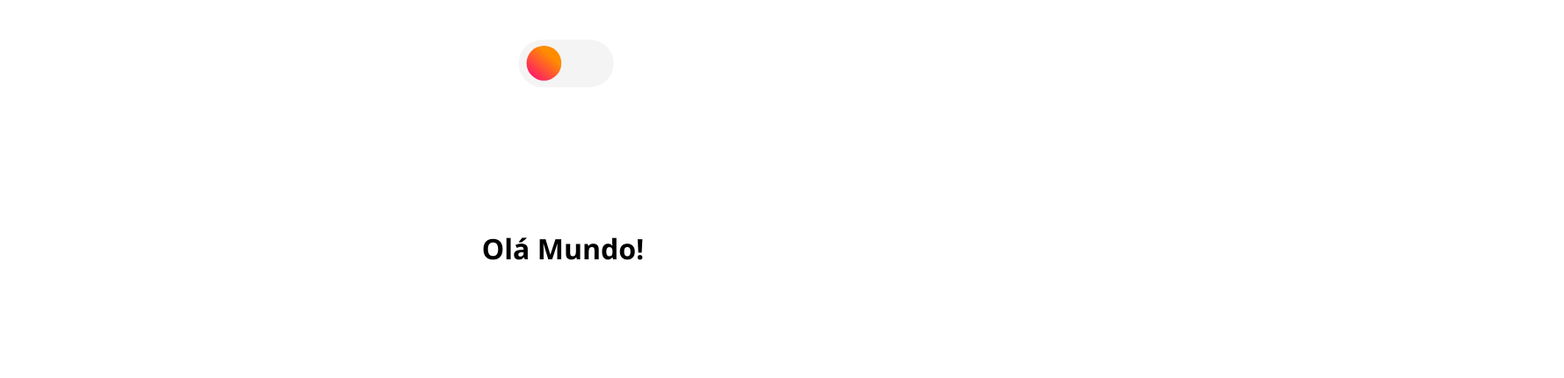
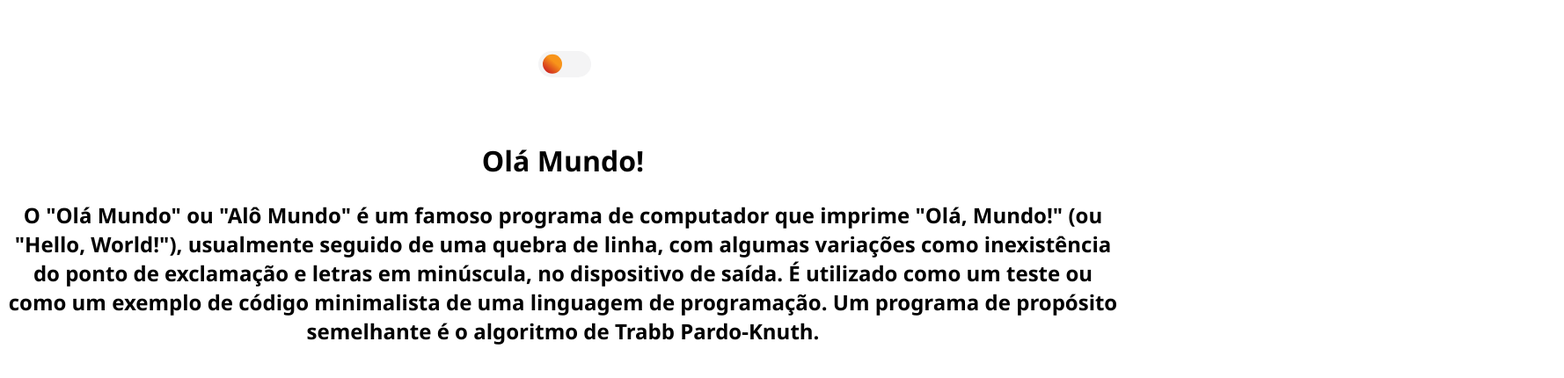
Before and after one commit to JonnatanFarias/CssApps, a plain HTML site: page index2.html in a window 1280 px wide. Shown: the whole page at 88% size, 1778 px wide, since content can reach past the window. Drawn offline with Linux system fonts and the light colour scheme.

Commit message:
toggle button dark mode

```diff
--- a/css/style2.css
+++ b/css/style2.css
@@ -6,11 +6,10 @@
     position: relative;
     display: flex;
     justify-content: center;
-    transform: scale(1.8);
 
 }
 h1{
-    top: 200px;
+    top: 100px;
     font-weight: bold;
     font-family: 'Segoe UI', Tahoma, Geneva, Verdana, sans-serif ;
     position: relative;
@@ -19,6 +18,16 @@ h1{
 
 
 
+}
+p{
+    text-align: center;
+    font-size: x-large;
+    top: 100px;
+    font-weight: bold;
+    font-family: 'Segoe UI', Tahoma, Geneva, Verdana, sans-serif ;
+    position: relative;
+    display: flex;
+    justify-content: center;
 }
 /* From uiverse.io by @satyamchaudharydev */
 /* The switch - the box around the slider */
@@ -65,7 +74,7 @@ h1{
     left: var(--slider-offset,0.3em);
     top: 50%;
     transform: translateY(-50%);
-    background: linear-gradient(40deg,#ff0080,#ff8c00 70%);
+    background: linear-gradient(40deg,#c00221,#f8941a 60%);
     ;
    transition: .4s;
   }
@@ -78,7 +87,7 @@ h1{
     left: calc(100% - (var(--size-of-icon,1.4em) + var(--slider-offset,0.3em)));
     background: #303136;
     /* change the value of second inset in box-shadow to change the angle and direction of the moon  */
-    box-shadow: inset -3px -2px 5px -2px #8983f7, inset -10px -4px 0 0 #a3dafb;
+    box-shadow: inset -3px -2px 5px -2px #3e34ff, inset -10px -4px 0 0 #1d6897;
   }
   .dark-mode {
     transition: ease-in-out 0.2s;
--- a/index2.html
+++ b/index2.html
@@ -1,5 +1,6 @@
 <!DOCTYPE html>
 <html lang="pt-br">
+
 <head>
     <meta charset="UTF-8">
     <meta http-equiv="X-UA-Compatible" content="IE=edge">
@@ -8,10 +9,11 @@
     <script type="text/javascript" src="./js/script.js"></script>
     <title>Button effect</title>
 </head>
+
 <body>
 
     <div class="container">
-        <label class="switch" >
+        <label class="switch">
             <input type="checkbox" onclick="myFunction()">
             <span class="slider"></span>
         </label>
@@ -19,7 +21,13 @@
     </div>
     <div>
         <h1>Olá Mundo!</h1>
+        <p>O "Olá Mundo" ou "Alô Mundo" é um famoso programa de computador que imprime "Olá, Mundo!" (ou "Hello,
+            World!"), usualmente seguido de uma quebra de linha, com algumas variações como inexistência do ponto de
+            exclamação e letras em minúscula, no dispositivo de saída. É utilizado como um teste ou como um exemplo de
+            código minimalista de uma linguagem de programação. Um programa de propósito semelhante é o algoritmo de
+            Trabb Pardo-Knuth.</p>
     </div>
 
 </body>
+
 </html>
```
